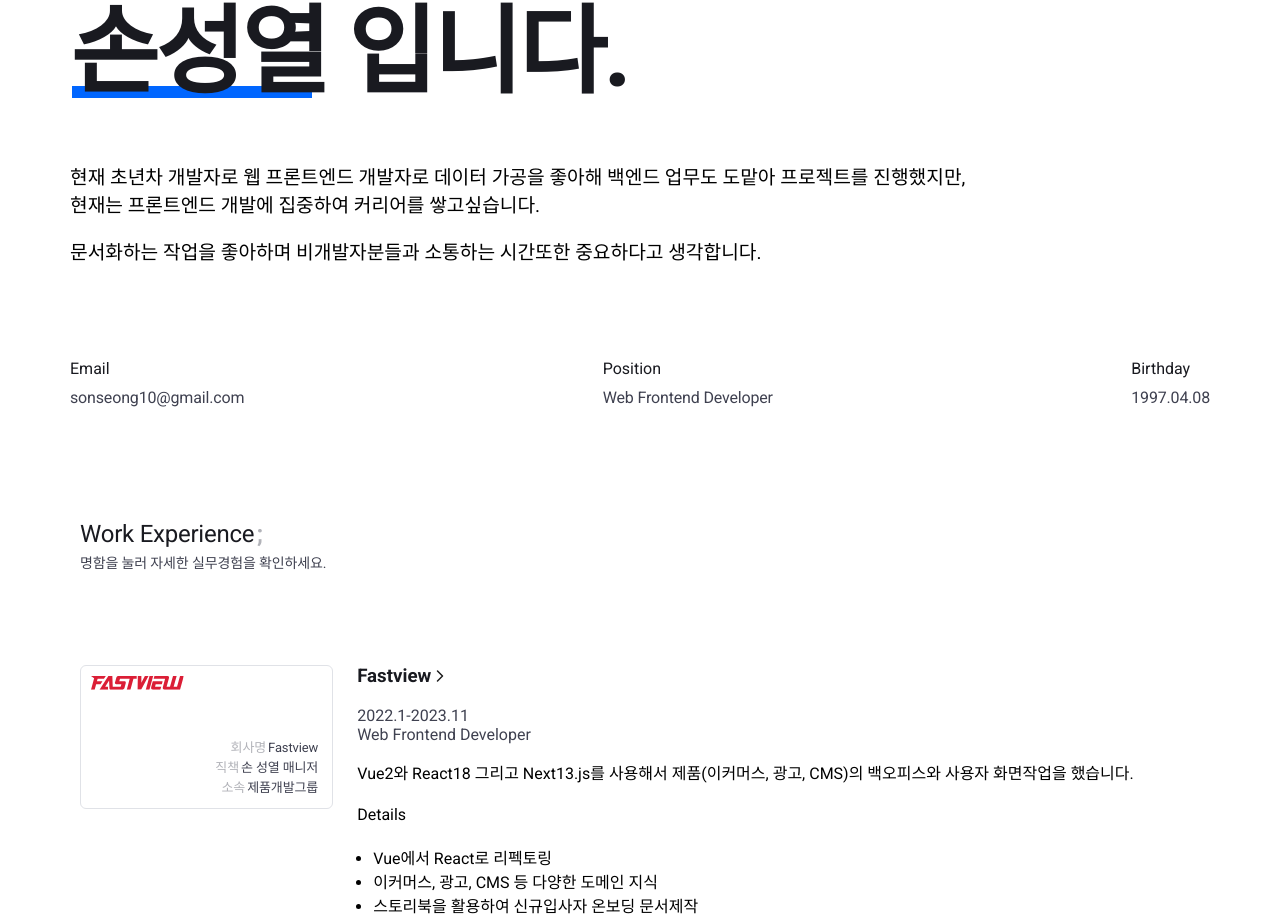
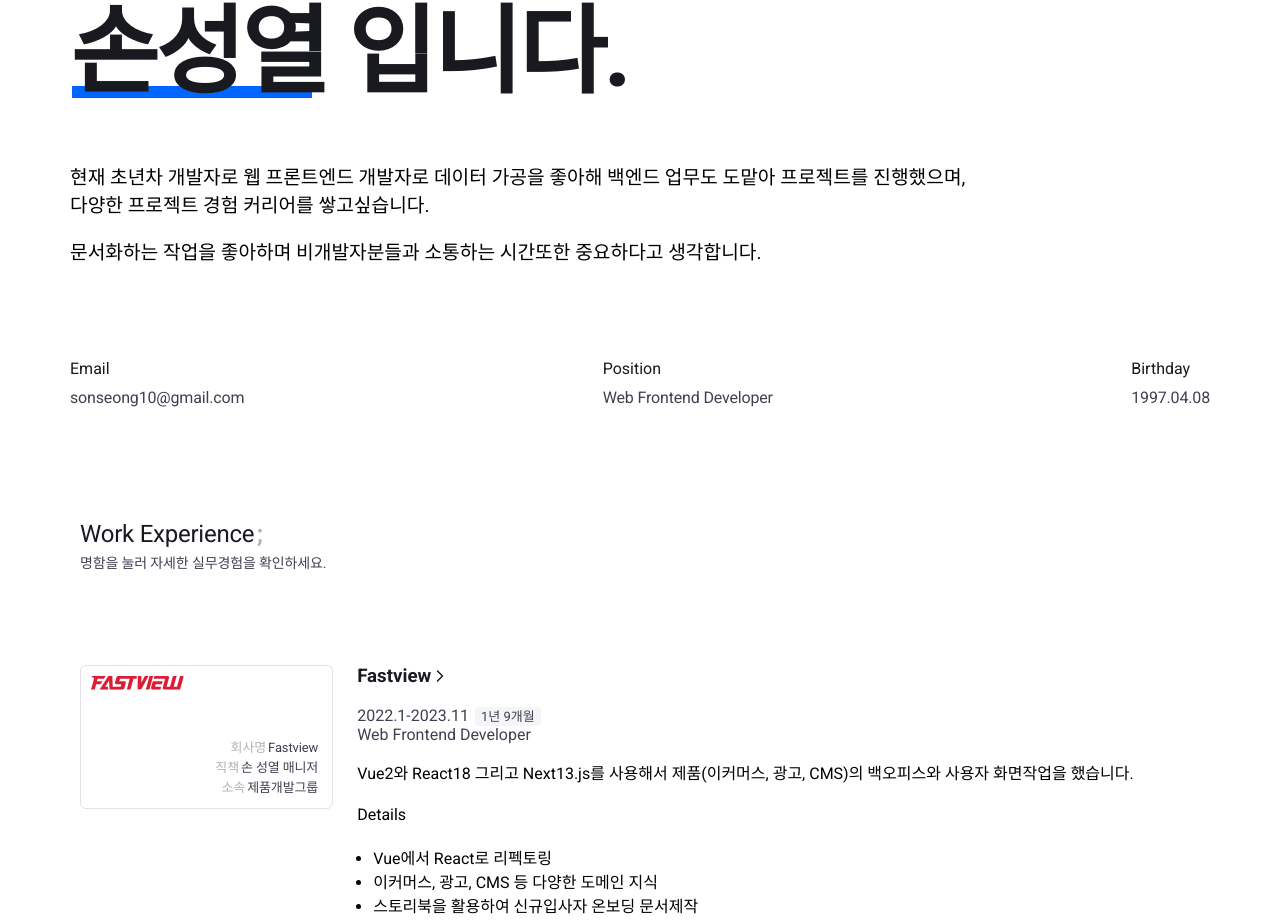
Before and after one commit to sonseong10/self-portfolio, a React (Create React App) app: page / in a window 1280 px wide. Shown: the part 283-1203 px from the top of the page. Built offline with nearby package versions, Linux system fonts and the light colour scheme; no server answers; the database is empty.

Commit message:
스타일 수정

```diff
--- a/src/pages/main/components/main/index.tsx
+++ b/src/pages/main/components/main/index.tsx
@@ -155,9 +155,9 @@ function Main(): JSX.Element {
           </h1>
 
           <p>
-            현재 초년차 개발자로 웹 프론트엔드 개발자로 데이터 가공을 좋아해 백엔드 업무도 도맡아 프로젝트를 진행했지만,
+            현재 초년차 개발자로 웹 프론트엔드 개발자로 데이터 가공을 좋아해 백엔드 업무도 도맡아 프로젝트를 진행했으며,
             <br />
-            현재는 프론트엔드 개발에 집중하여 커리어를 쌓고싶습니다.
+            다양한 프로젝트 경험 커리어를 쌓고싶습니다.
           </p>
 
           <p>문서화하는 작업을 좋아하며 비개발자분들과 소통하는 시간또한 중요하다고 생각합니다.</p>
--- a/src/pages/main/components/projects/drawer/drawer-item.tsx
+++ b/src/pages/main/components/projects/drawer/drawer-item.tsx
@@ -14,7 +14,7 @@ interface IDrawerItemProps {
   index: number;
 }
 const DrawerItem = ({project, index}: IDrawerItemProps) => {
-  const [isActive, setIsActive] = useState(index > 1 ? true : false);
+  const [isActive, setIsActive] = useState(false);
 
   const {thumbnailURL, title, desc, role, personnel, stack, githubURL, deployURL} = project;
 
--- a/src/pages/main/components/work/index.tsx
+++ b/src/pages/main/components/work/index.tsx
@@ -65,6 +65,11 @@ const BusinessList = styled.ul`
     > div {
       display: none;
     }
+  }
+
+  .work-date {
+    display: flex;
+    align-items: center;
   }
 
   ${media.desktop} {
@@ -140,6 +145,14 @@ const CommentsList = styled.ul`
   }
 `;
 
+const Badge = styled.span`
+  background-color: #f4f5f6;
+  padding: 2px 6px;
+  border-radius: 4px;
+  margin-left: 6px;
+  font-size: 13px;
+`;
+
 interface IHistoryProps {
   sectionRef: React.MutableRefObject<HTMLElement[]>;
 }
@@ -186,12 +199,16 @@ const History = ({sectionRef}: IHistoryProps) => {
                   </a>
                 </h3>
 
-                <dl>
+                <dl className="work-date">
                   <dt className="sr-only">근무기간</dt>
                   <dd>
                     <time dateTime="2022-1">2022.1</time>
                     <span>-</span>
                     <time dateTime="2022-1">2023.11</time>
+                  </dd>
+                  <dt className="sr-only">총 기간</dt>
+                  <dd>
+                    <Badge>1년 9개월</Badge>
                   </dd>
                 </dl>
 
```
